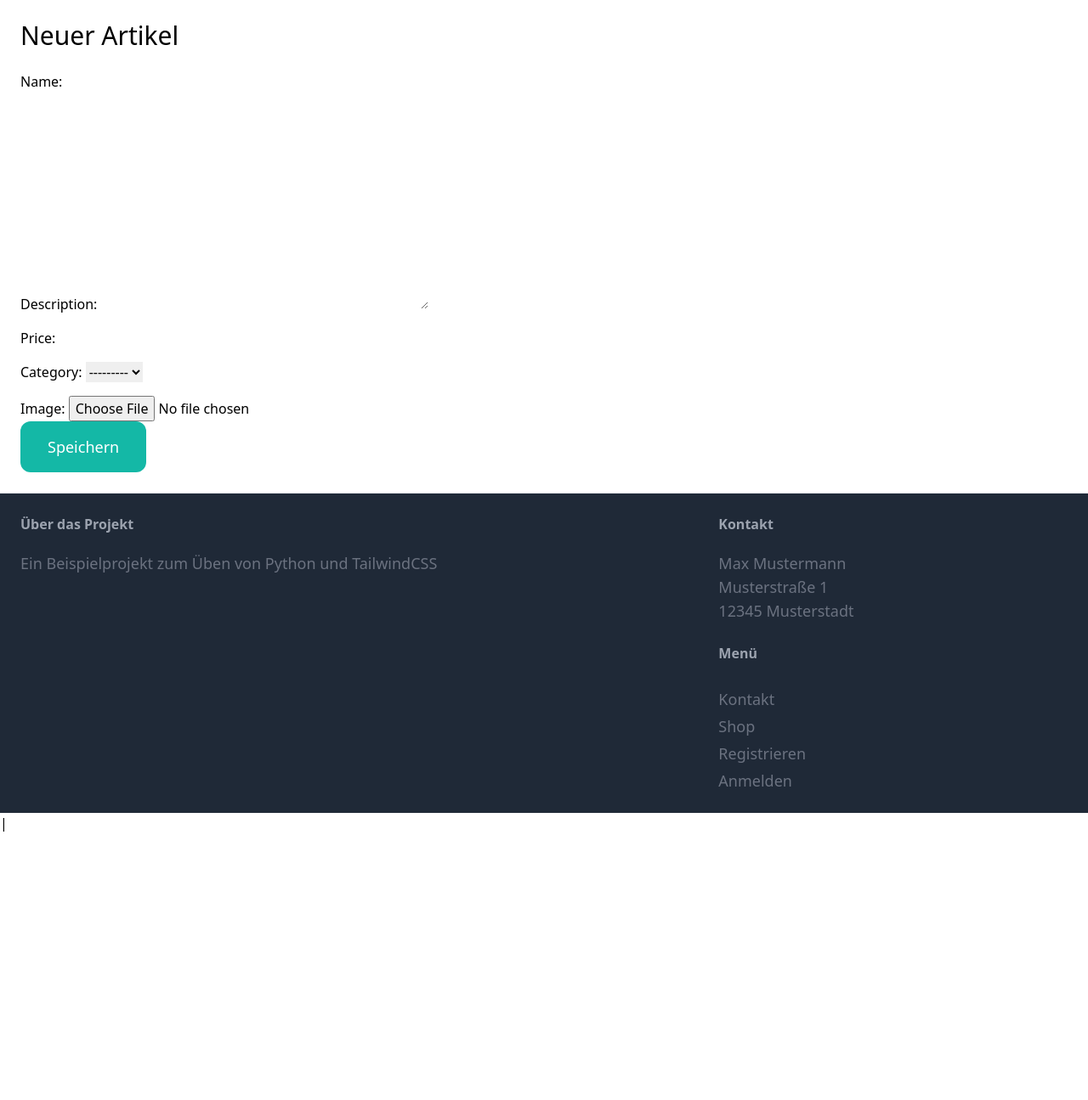
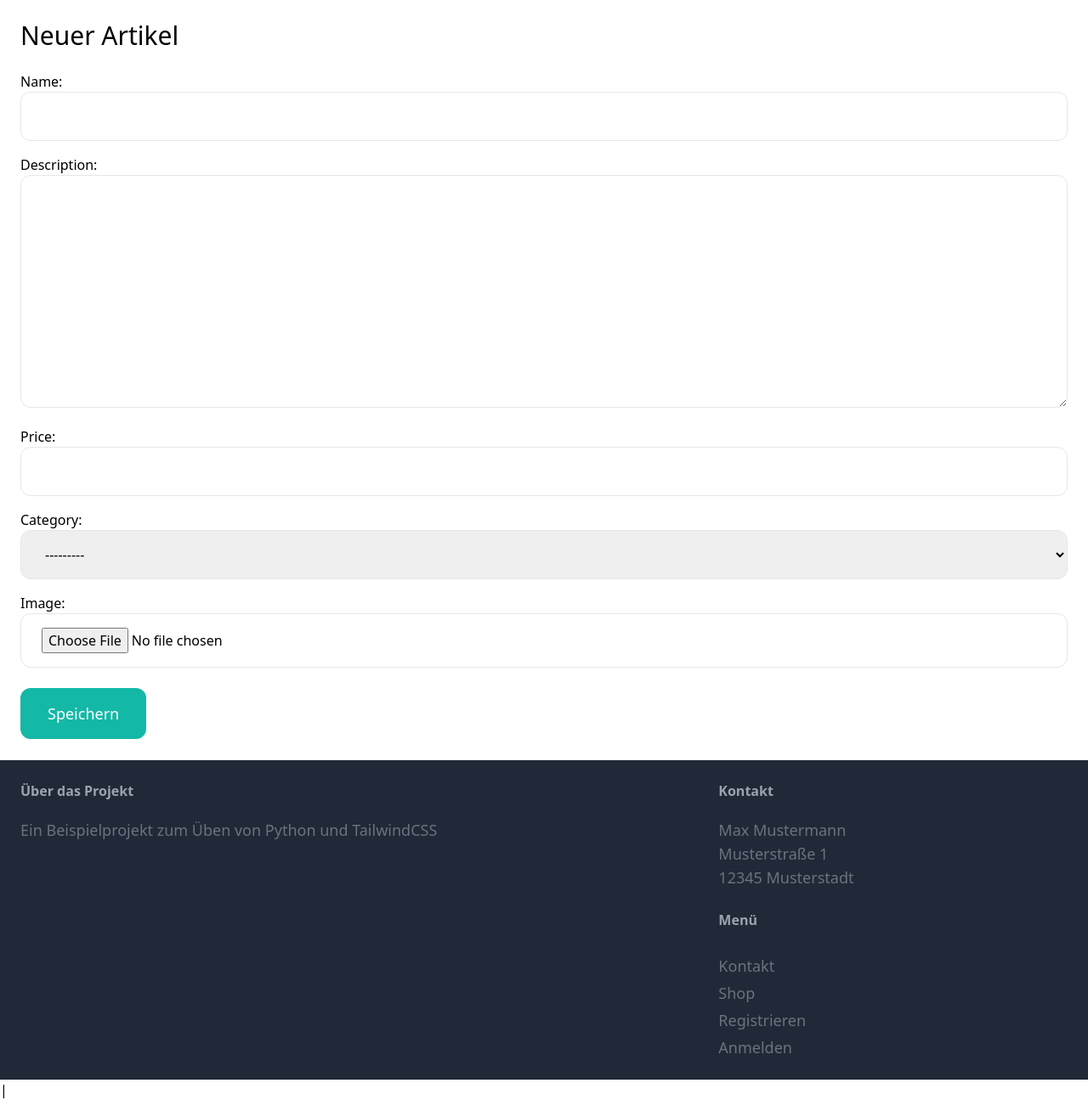
Before and after one commit to simon-loeschke1988/marketplace, a Django app: page /item/new/ in a window 1280 px wide. Shown: the part 77-1372 px from the top of the page at 85% size. Before the commit the page ends 1056 px from the top, so only its background shows below. Run offline with Django 4.2, Linux system fonts and the light colour scheme; the visitor is signed in with stand-in values (Sample User, id 1); data that the repository does not hold is empty; some libraries are stand-ins or nearby versions.

Commit message:
Neue Artikel sind hinzufügbar

```diff
--- a/item/forms.py
+++ b/item/forms.py
@@ -1,8 +1,23 @@
 from django import forms
 from .models import Item
 
-
+INPUT_CLASSES = 'w-full  py-4 px-6 rounded-xl border'
+'''KLASSEN FÜR DIE FORMULARE'''
 class NewItemForm(forms.ModelForm):
     class Meta:
         model = Item
         fields = ['name','description','price','category','image']
+
+        # Hier eine andere Art, Formulare zu erstellen
+        widgets = {
+            'category': forms.Select(attrs={
+                'class': INPUT_CLASSES}),
+            'name': forms.TextInput(attrs={
+                'class': INPUT_CLASSES}),
+            'description': forms.Textarea(attrs={
+                'class': INPUT_CLASSES}),
+            'price': forms.NumberInput(attrs={
+                'class': INPUT_CLASSES}),
+            'image': forms.FileInput(attrs={
+                'class': INPUT_CLASSES}),
+        }
--- a/item/templates/item/detail.html
+++ b/item/templates/item/detail.html
@@ -12,13 +12,14 @@
     </div>
     <div class="col-span-2 p-6 bg-gray-100 rounded-xl">
         <h1 class="mb-6 text-3xl"> {{item.name}}</h1>
-        <p class="text-gray-500"> <strong> Preis: </strong> {{item.price}} </p>
+        <p class="text-gray-500"> <strong> Preis: </strong> {{item.price}} € </p>
         <p class="text-gray-500"> <strong> Verkäufer: </strong> {{item.created_by.username}} </p>
     {% if item.description %}
-        <p class="text-gray-700">
+        <p class="text-gray-700 mb-9">
             <strong class="text-gray-500"> Beschreibung </strong><br>
             {{item.description}} </p>
     {% endif %}
+    <a href="#" class="px-6 py-5 bg-teal-500 text-lg text-white rounded-lg hover:bg-teal-700">Verkäufer kontaktieren</a>
     </div>
 </div>
 
--- a/item/templates/item/new.html
+++ b/item/templates/item/new.html
@@ -2,6 +2,7 @@
 
 {%block title %} {{title}} {%endblock%}
 
+<!-- Neuer Artikel soll erstellt werden-->
 {%block content%}
     <h1 class="mb-6 text-3xl">{{title}}</h1>
     <form action="." method="post" enctype="multipart/form-data">
@@ -18,6 +19,6 @@
             </div>
 
        {% endif %}
-    <button class="py-4 px-8 text-lg text-white bg-teal-500 hover:bg-teal-700 rounded-xl"> Speichern </button>
+    <button class="mt-6 py-4 px-8 text-lg text-white bg-teal-500 hover:bg-teal-700 rounded-xl"> Speichern </button>
     </form>
 {%endblock%}
--- a/item/views.py
+++ b/item/views.py
@@ -13,6 +13,14 @@ def detail(request, pk):
 
 @login_required
 def new(request):
-    form = NewItemForm()
+    if request.method == 'POST':
+        form = NewItemForm(request.POST, request.FILES)
+        if form.is_valid():
+            item = form.save(commit=False)
+            item.created_by = request.user
+            item.save()
+            return render(request, 'item/detail.html', {'item': item})
+    else:
+        form = NewItemForm()
 
     return render(request, 'item/new.html', {'form': form, 'title': 'Neuer Artikel'})
```
